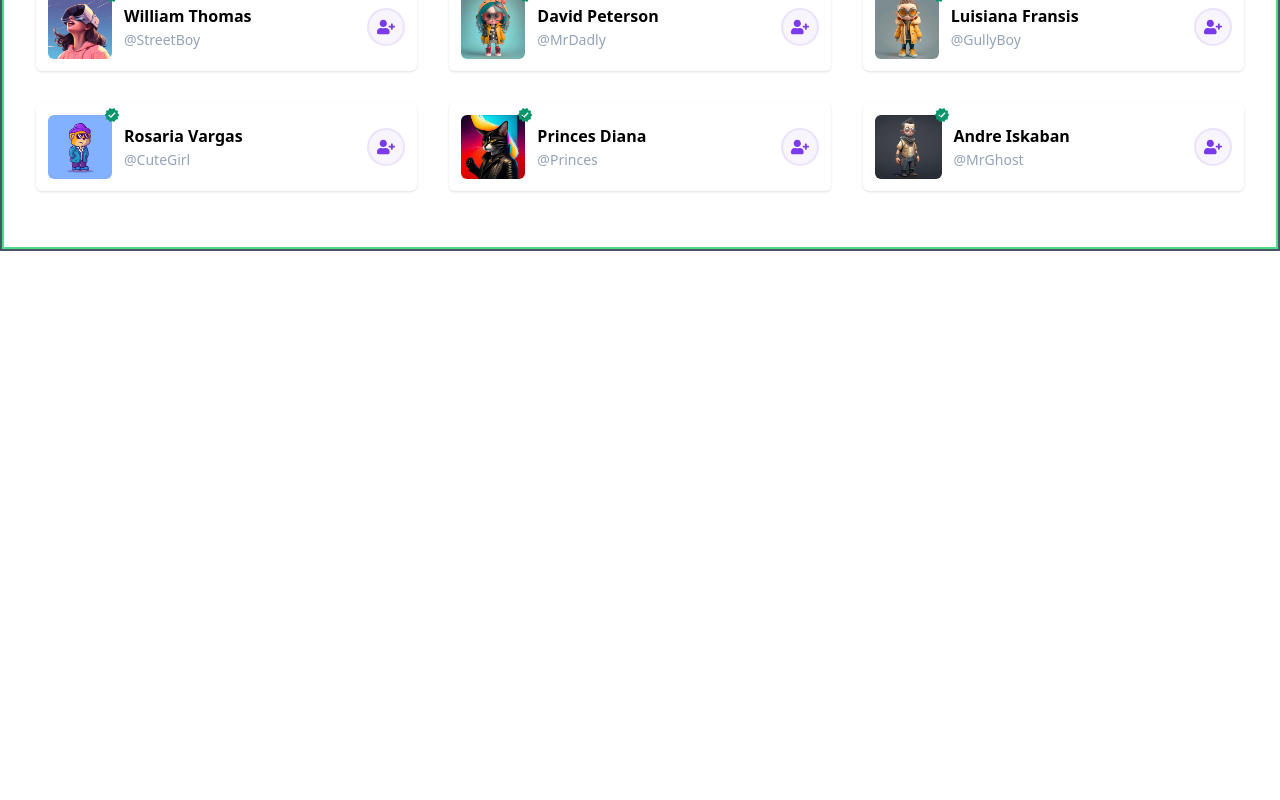
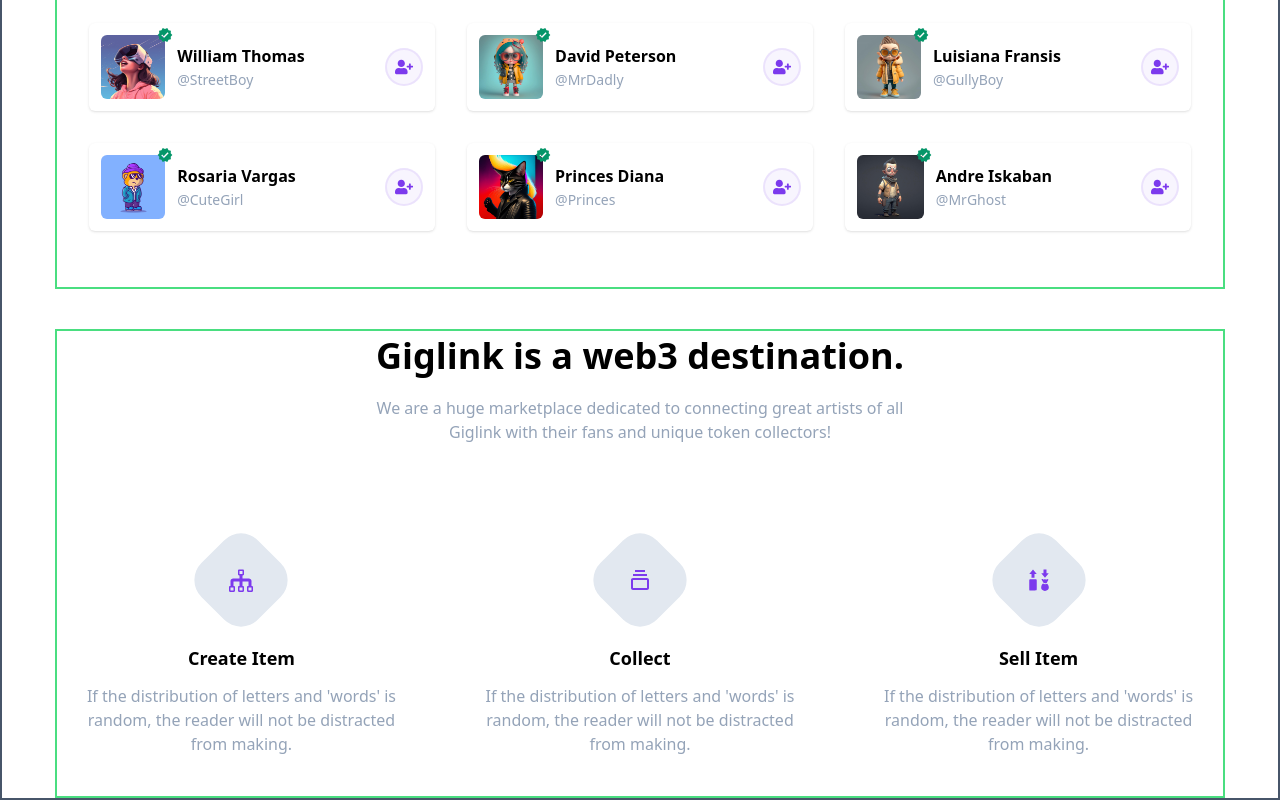
Before and after one commit to shabbirbd/NFThub, a React (Vite) app: page / in a window 1280 px wide. Shown: the part 1123-1923 px from the top of the page. Before the commit the page ends 1374 px from the top, so only its background shows below. Built offline with nearby package versions, Linux system fonts and the light colour scheme.

Commit message:
adding component

```diff
--- a/src/components/Layout.jsx
+++ b/src/components/Layout.jsx
@@ -5,7 +5,7 @@ const Layout = ({children}) => {
     return (
         <>
             <Navbar/>
-            <div className='border-2 border-slate-600 container mx-auto'>
+            <div className='border-2 border-slate-600 container space-y-10 mx-auto'>
                 {children}
             </div>
         </>
--- /dev/null
+++ b/src/components/Process.jsx
@@ -0,0 +1,58 @@
+import React from 'react';
+import { BiCollection } from "react-icons/bi";
+import { GiSellCard } from "react-icons/gi";
+import { ImTree } from "react-icons/im";
+
+
+
+const Process = () => {
+    const process = [
+        {
+            title: "Create Item",
+            icon: <ImTree />,
+            description: "If the distribution of letters and 'words' is random, the reader will not be distracted from making."
+        },
+        {
+            title: "Collect",
+            icon: <BiCollection />,
+            description: "If the distribution of letters and 'words' is random, the reader will not be distracted from making."
+        },
+        {
+            title: "Sell Item",
+            icon: <GiSellCard />,
+            description: "If the distribution of letters and 'words' is random, the reader will not be distracted from making."
+        },
+    ]
+
+
+    return (
+        <div className='border-2 border-green-400 w-11/12 mx-auto '>
+            <div className="grid grid-cols-1 text-center">
+                <h3 className="mb-4 md:text-4xl text-3xl md:leading-snug leading-snug font-semibold">Giglink is a web3 destination.</h3>
+
+                <p className="text-slate-400 max-w-xl mx-auto">We are a huge marketplace dedicated to connecting great artists of all Giglink with their fans and unique token collectors!</p>
+            </div>
+
+            <div className="grid lg:grid-cols-3 md:grid-cols-2 grid-cols-1 mt-10 gap-[30px]">
+                {
+                    process?.map((item, i)=>(
+                        <div className="group relative lg:px-6 mt-4 py-10 flex flex-col items-center transition duration-500 ease-in-out rounded-xl overflow-hidden text-center" key={i}>
+                            <div className="relative overflow-hidden bg-slate-200 h-20 w-20 rotate-45 rounded-3xl flex items-center justify-center">
+                                <span className='absolute -rotate-45 font-bold text-2xl text-violet-600'>
+                                    {item.icon}
+                                </span>
+                            </div>
+
+                            <div className="mt-6">
+                                <a href="" className="text-lg h5 font-semibold transition duration-500 ease-in-out hover:text-violet-600">{item.title}</a>
+                                <p className="text-slate-400 transition duration-500 ease-in-out mt-3">{item.description}</p>
+                            </div>
+                        </div>
+                    ))
+                }
+            </div>
+        </div>
+    );
+};
+
+export default Process;
--- a/src/components/TopSellers.jsx
+++ b/src/components/TopSellers.jsx
@@ -6,7 +6,7 @@ import SellerCard from './SellerCard';
 
 const TopSellers = () => {
     return (
-        <div className='border-2 border-green-400 container py-14'>
+        <div className='border-2 border-green-400 w-11/12 mx-auto py-14'>
             <div className='md:flex justify-between items-center px-10'>
                 <div className="md:w-10/12 md:text-start text-center">
                     <h3 className="md:text-[30px] text-[26px] font-semibold mb-4">Best Creators & Sellers of
--- a/src/pages/Home.jsx
+++ b/src/pages/Home.jsx
@@ -1,6 +1,7 @@
 import React from 'react';
 import Hero from '../components/Hero';
 import Layout from '../components/Layout';
+import Process from '../components/Process';
 import TopSellers from '../components/TopSellers';
 
 const Home = () => {
@@ -8,6 +9,7 @@ const Home = () => {
         <Layout>
             <Hero/>
             <TopSellers/>
+            <Process/>
         </Layout>
     );
 };
```
